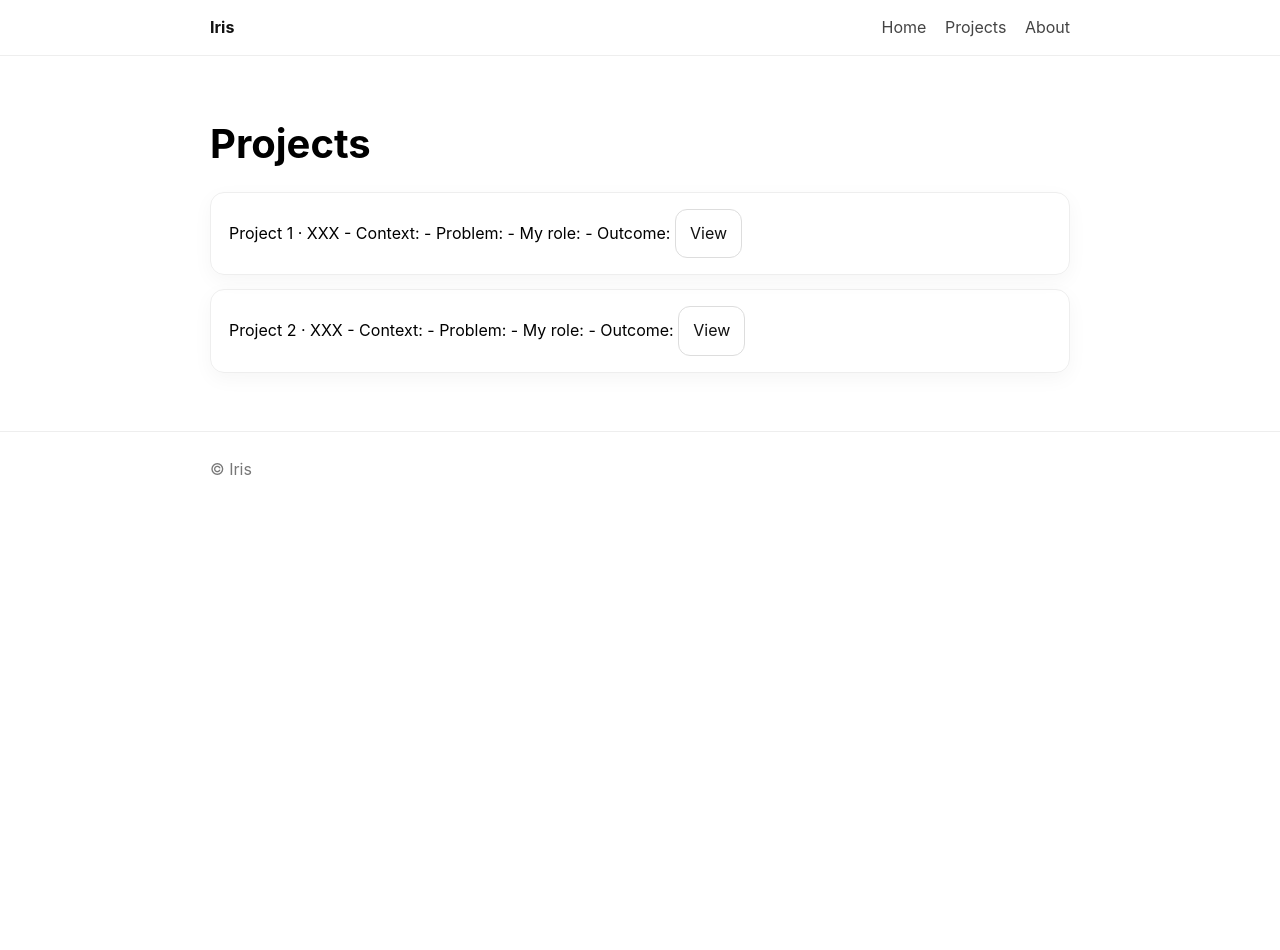
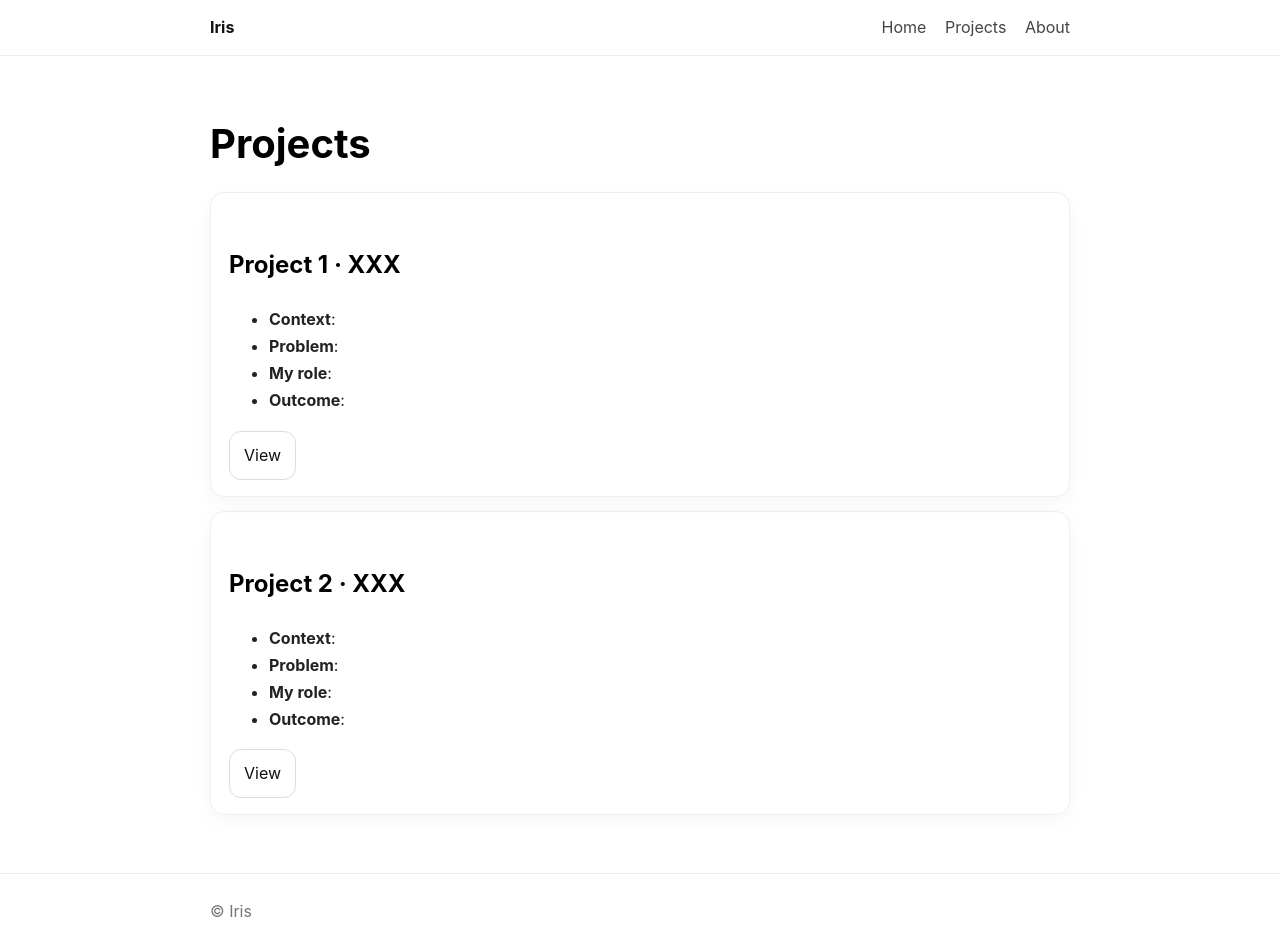
Before and after one commit to carpediemzzsssww-cpu/Iris, a Jekyll site: the page built from projects.md, in a window 1280 px wide and 950 px high. Built offline with Jekyll 4.4.1, drawn with Linux system fonts in a browser that asks for light colours; part of the change alters nothing that is shown.

Commit message:
Update projects.md

```diff
--- a/projects.md
+++ b/projects.md
@@ -2,35 +2,26 @@
 layout: default
 title: Projects
 ---
-
 # Projects
 
 <div class="card">
-
-Project 1 · XXX
-- Context:
-
-- Problem:
-
-- My role:
-
-- Outcome:
-
-<a class="btn" href="#">View</a>
-
+  <h2>Project 1 · XXX</h2>
+  <ul>
+    <li><strong>Context</strong>: </li>
+    <li><strong>Problem</strong>: </li>
+    <li><strong>My role</strong>: </li>
+    <li><strong>Outcome</strong>: </li>
+  </ul>
+  <a class="btn" href="#">View</a>
 </div>
 
 <div class="card">
-
-Project 2 · XXX
-- Context:
-
-- Problem:
-
-- My role:
-
-- Outcome:
-
-<a class="btn" href="#">View</a>
-
+  <h2>Project 2 · XXX</h2>
+  <ul>
+    <li><strong>Context</strong>: </li>
+    <li><strong>Problem</strong>: </li>
+    <li><strong>My role</strong>: </li>
+    <li><strong>Outcome</strong>: </li>
+  </ul>
+  <a class="btn" href="#">View</a>
 </div>
```
